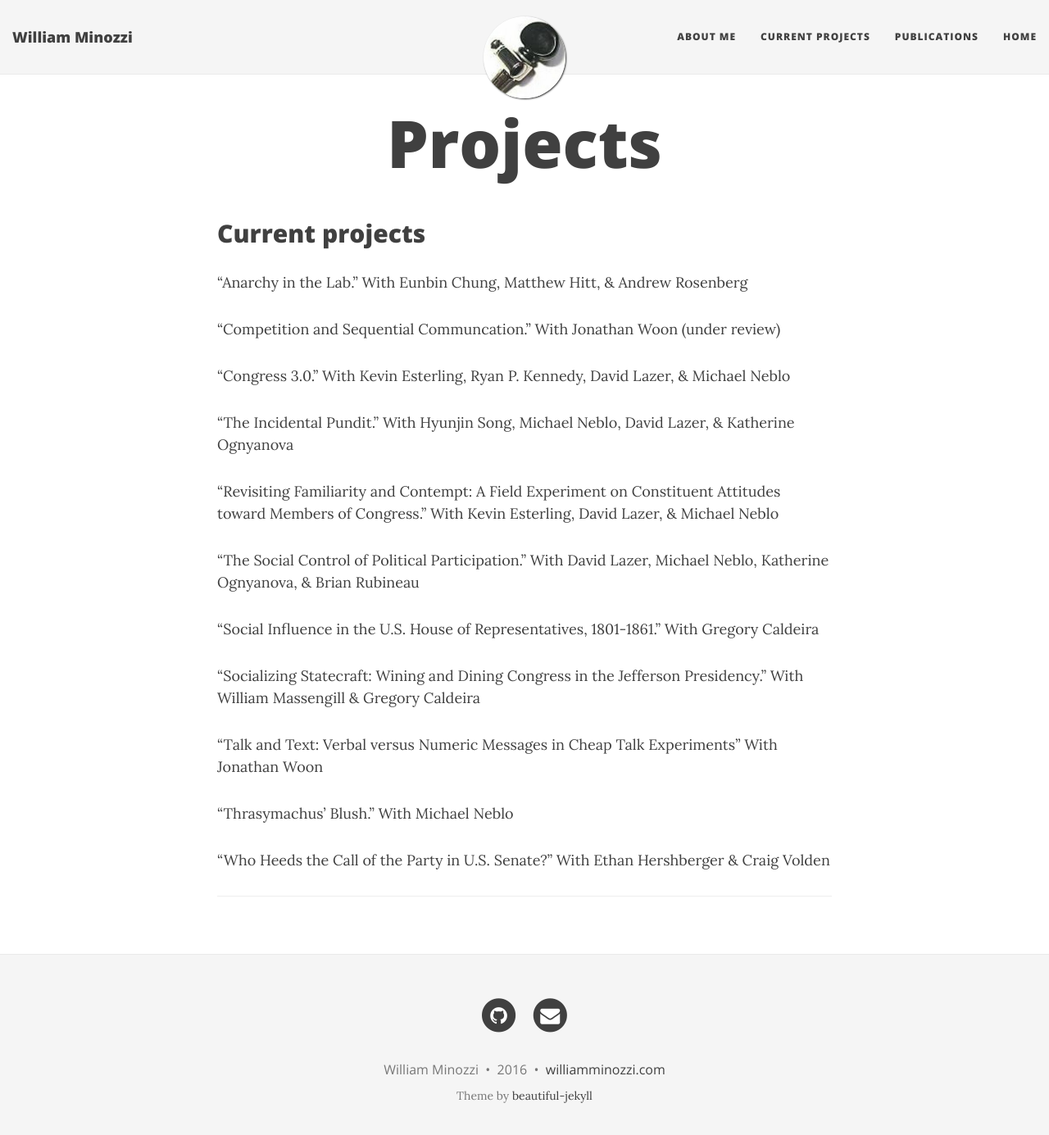
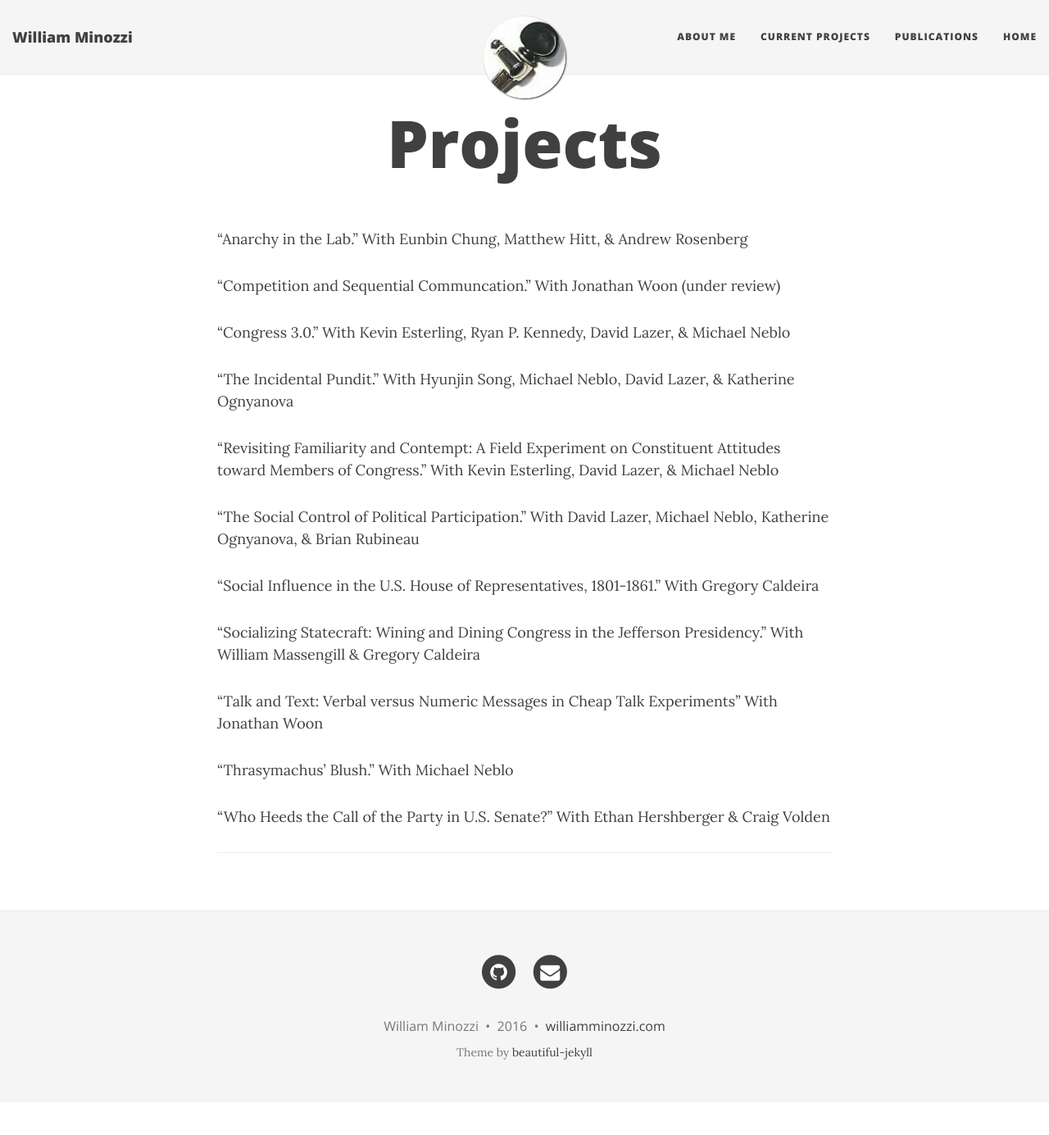
Before and after one commit to minozzi/minozzi.github.io, a Jekyll site: the page built from projects.md, in a window 1280 px wide and 1398 px high. Shown: the top 1385 px of the window at 82% size. Built offline with Jekyll 4.4.1, drawn with Linux system fonts in a browser that asks for light colours; nearby versions of some CDN libraries.

Commit message:
removed subheads

```diff
--- a/projects.md
+++ b/projects.md
@@ -2,8 +2,6 @@
 layout: page
 title: Projects
 ---
-
-## Current projects
 
 "Anarchy in the Lab."
 With Eunbin Chung, Matthew Hitt, & Andrew Rosenberg
```
Also changed, not shown: publications.md (+0 -2 lines).
